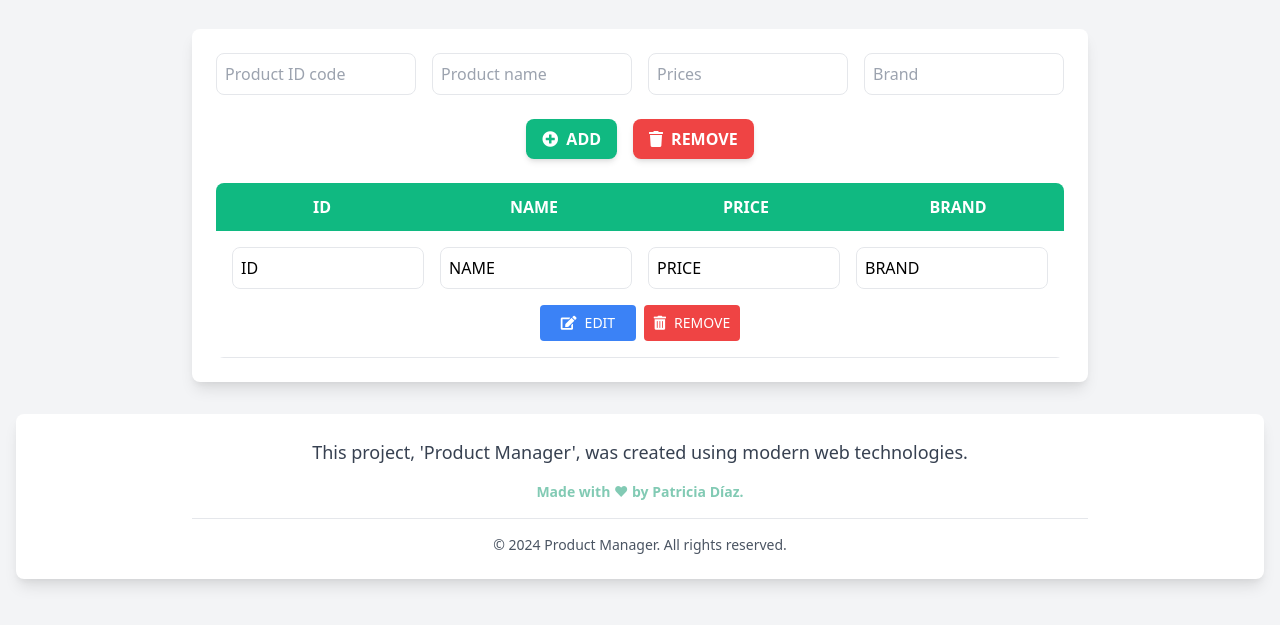
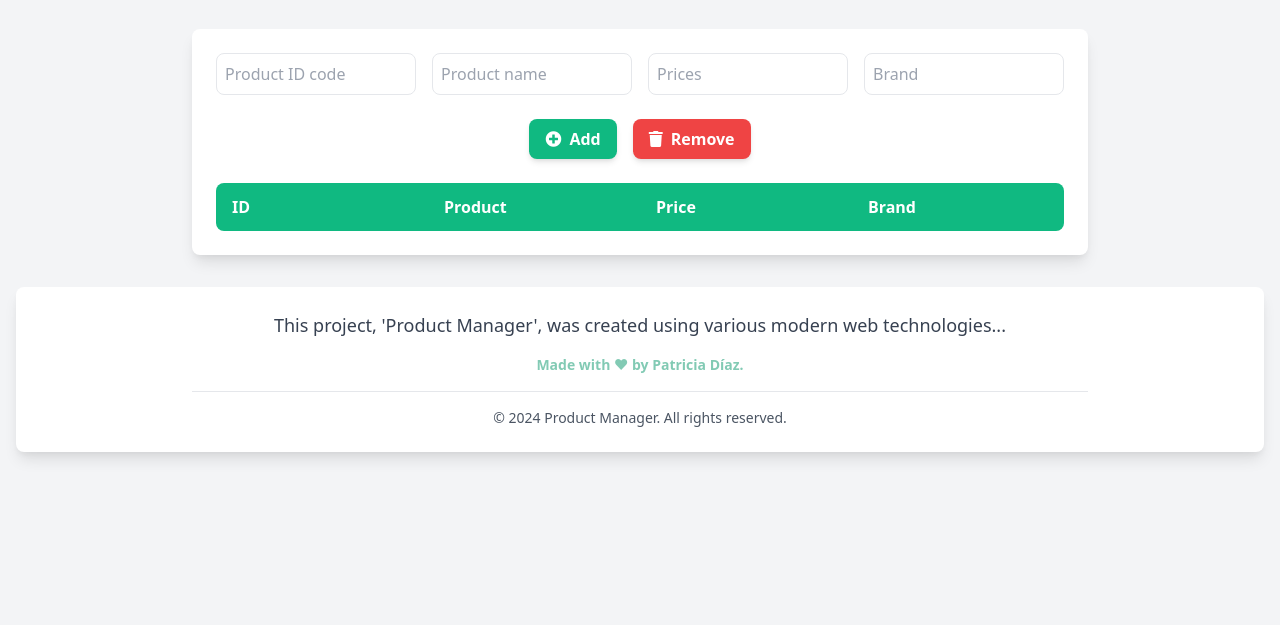
Before and after one commit to Patriciaddc80/ADMINSITRADOR-DE-PRODUCTOS, a website: page index.html in a window 1280 px wide. Shown: the part 103-728 px from the top of the page. Drawn offline with nearby package versions, Linux system fonts and the light colour scheme.

Commit message:
inicial changes inputs

```diff
--- a/index.html
+++ b/index.html
@@ -1,6 +1,5 @@
 <!DOCTYPE html>
 <html lang="es">
-
 <head>
     <meta charset="UTF-8">
     <meta name="viewport" content="width=device-width, initial-scale=1.0">
@@ -8,13 +7,11 @@
     <link rel="stylesheet" href="https://cdnjs.cloudflare.com/ajax/libs/font-awesome/5.15.4/css/all.min.css">
     <title>Product Manager</title>
 </head>
-
 <body class="bg-gray-100 w-full">
     <div id="container" class="container mx-auto px-4 py-8">
         <header class="text-center mb-8">
             <h2 class="text-3xl mb-2 font-bold text-green-500">PRODUCT MANAGER</h2>
-            <h3 class="text-gray-600">Lorem ipsum dolor sit amet, consectetur adipisicing elit. Nemo modi eos esse quos
-                voluptate.</h3>
+            <h3 class="text-gray-600">Lorem ipsum dolor sit amet, consectetur adipisicing elit. Nemo modi eos esse quos voluptate.</h3>
         </header>
 
         <main class="max-w-4xl mx-auto bg-white rounded-lg shadow-lg p-6">
@@ -35,47 +32,33 @@
                 <div class="flex flex-col sm:flex-row gap-3 sm:gap-4 justify-center">
                     <button id="add-btn"
                         class="w-full sm:w-auto flex items-center justify-center px-4 py-2 bg-green-500 hover:bg-green-600 text-white font-semibold rounded-lg transition-all duration-300 ease-in-out shadow-md hover:shadow-lg">
-                        <i class="fas fa-plus-circle mr-2"></i>ADD
+                        <i class="fas fa-plus-circle mr-2"></i>Add
+                    </button>
+                    <button id="update-btn"
+                        class="w-full sm:w-auto flex items-center justify-center px-4 py-2 bg-purple-500 hover:bg-purple-600 text-white font-semibold rounded-lg transition-all duration-300 ease-in-out shadow-md hover:shadow-lg hidden">
+                        <i class="fas fa-pencil-alt mr-2"></i>Update
+                    </button>
+                    <button id="cancel-btn"
+                        class="w-full sm:w-auto flex items-center justify-center px-4 py-2 bg-gray-500 hover:bg-gray-600 text-white font-semibold rounded-lg transition-all duration-300 ease-in-out shadow-md hover:shadow-lg hidden">
+                        <i class="fas fa-times mr-2"></i>Cancel
                     </button>
                     <button id="delete-all-btn"
                         class="w-full sm:w-auto flex items-center justify-center px-4 py-2 bg-red-500 hover:bg-red-600 text-white font-semibold rounded-lg transition-all duration-300 ease-in-out shadow-md hover:shadow-lg">
-                        <i class="fas fa-trash mr-2"></i>REMOVE
+                        <i class="fas fa-trash mr-2"></i>Remove
                     </button>
                 </div>
             </section>
 
             <section class="mt-6 overflow-x-auto">
                 <div class="min-w-full rounded-lg overflow-hidden">
-                    <div class="grid grid-cols-4 bg-green-500 text-white font-semibold text-center">
-                        <div class="px-3 py-3">ID</div>
-                        <div class="px-3 py-3">NAME</div>
-                        <div class="px-3 py-3">PRICE</div>
-                        <div class="px-3 py-3">BRAND</div>
+                    <div class="grid grid-cols-4 bg-green-500 text-white font-semibold">
+                        <div class="px-4 py-3">ID</div>
+                        <div class="px-4 py-3">Product</div>
+                        <div class="px-4 py-3">Price</div>
+                        <div class="px-4 py-3">Brand</div>
                     </div>
                     <div id="answer-body" class="bg-white">
-                        <!-- Example row -->
-                        <div class="border-b border-gray-200 p-4">
-                            <div class="grid grid-cols-1 sm:grid-cols-4 gap-4 text-center">
-                                <input type="text" value="ID"
-                                    class="w-full p-2 border rounded-lg focus:ring-2 focus:ring-green-500 focus:border-transparent">
-                                <input type="text" value="NAME"
-                                    class="w-full p-2 border rounded-lg focus:ring-2 focus:ring-green-500 focus:border-transparent">
-                                <input type="text" value="PRICE"
-                                    class="w-full p-2 border rounded-lg focus:ring-2 focus:ring-green-500 focus:border-transparent">
-                                <input type="text" value="BRAND"
-                                    class="w-full p-2 border rounded-lg focus:ring-2 focus:ring-green-500 focus:border-transparent">
-                            </div>
-                            <div class="flex justify-center gap-2 mt-4">
-                                <button
-                                    class="edit-btn flex items-center justify-center w-24 px-3 py-2 text-sm bg-blue-500 text-white rounded hover:bg-blue-600 transition-colors">
-                                    <i class="fas fa-edit mr-2"></i>EDIT
-                                </button>
-                                <button
-                                    class="delete-btn flex items-center justify-center w-24 px-3 py-2 text-sm bg-red-500 text-white rounded hover:bg-red-600 transition-colors">
-                                    <i class="fas fa-trash-alt mr-2"></i>REMOVE
-                                </button>
-                            </div>
-                        </div>
+                        <!-- El contenido de la tabla se llenará dinámicamente -->
                     </div>
                 </div>
             </section>
@@ -84,7 +67,7 @@
         <footer class="mt-8 bg-white rounded-lg shadow-lg p-6">
             <div class="max-w-4xl mx-auto text-center">
                 <h2 class="text-lg text-gray-700 mb-4">
-                    This project, 'Product Manager', was created using modern web technologies.
+                    This project, 'Product Manager', was created using various modern web technologies...
                 </h2>
                 <p class="text-sm text-green-600 font-semibold animate-pulse mb-2">
                     Made with ♥ by Patricia Díaz.
```
